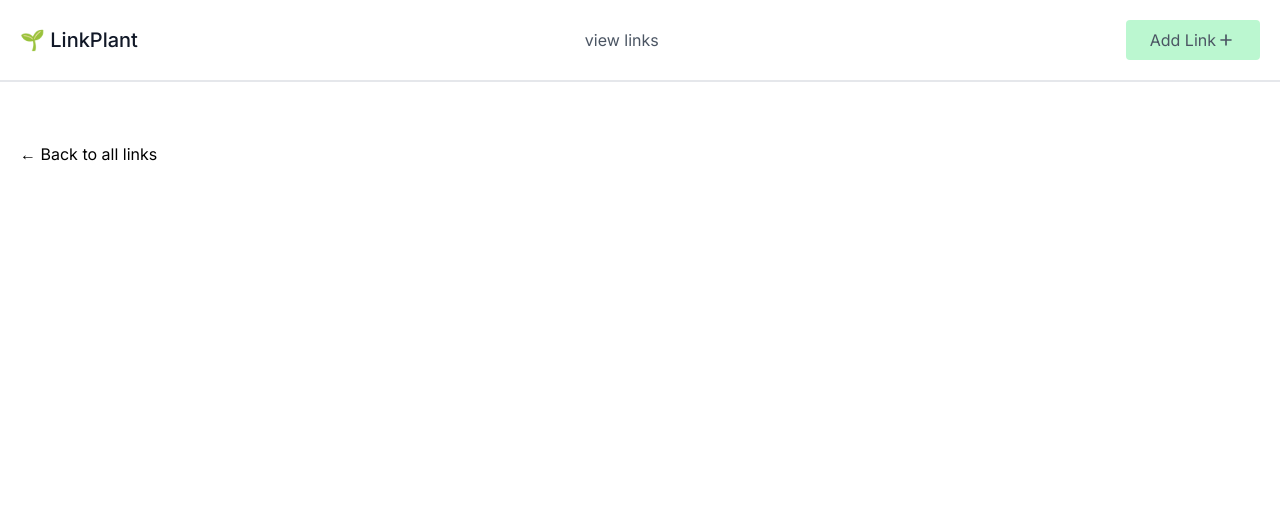
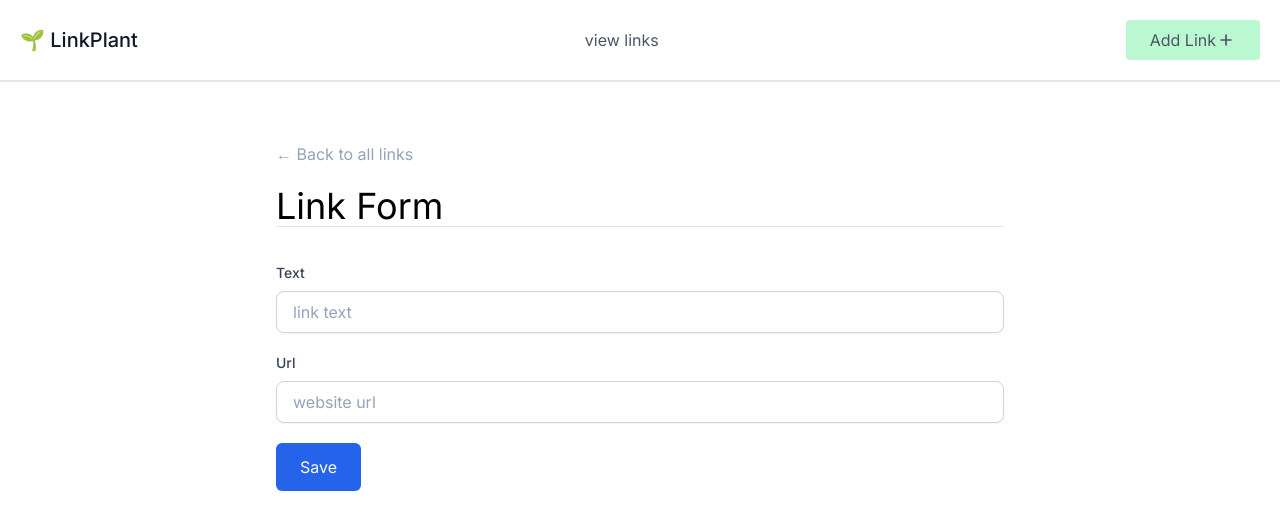
Before and after one commit to Terieyenike/xata-linkplant-nextjs, a Next.js app: page /create in a window 1280 px wide. Shown: the top 530 px of the page. Built offline with nearby package versions, Linux system fonts and the light colour scheme.

Commit message:
Feat: link form update with use client

```diff
--- a/src/app/create/page.js
+++ b/src/app/create/page.js
@@ -1,3 +1,4 @@
+"use client"
 import Link from "next/link"
 
 export default function Page() {
@@ -6,12 +7,29 @@ export default function Page() {
     console.log('successfully sent')
   }
   return (
-    <section className="container mx-auto p-5 flex flex-col mt-10">
+    <section className="mx-auto p-5 flex flex-col mt-10 my-0 md:w-3/4 lg:w-3/5">
       <Link href={'/'}>
-      <p>
+      <p className="text-slate-400">
         <span>&larr;</span> Back to all links
       </p>
       </Link>
+      <h1 className="text-4xl mt-5 border-b my-4">Link Form</h1>
+      <form className="mt-5 odd:mb-5 even:mt-6" onSubmit={handleSubmit}>
+        <div>
+          <label htmlFor="text" className="block"><span className="block text-slate-700 text-sm font-medium mb-2">Text</span></label>
+          <input type="text" placeholder="link text" className="w-full px-4 py-2 border bg-white border-slate-300 shadow-sm rounded-lg appearance-none focus:outline-none block placeholder-slate-400" id='text' />
+        </div>
+        <div className="mt-5">
+          <label htmlFor="url" className="block"><span className="block text-slate-700 text-sm font-medium mb-2">Url</span></label>
+          <input type="text" placeholder="website url" className="w-full px-4 py-2 border bg-white border-slate-300 shadow-sm rounded-lg appearance-none focus:outline-none block placeholder-slate-400" id='text' />
+        </div>
+        <div className="max-sm:w-full mt-5">
+          <button className="bg-blue-600 hover:bg-blue-700 px-6 py-3 text-white border-x-blue-500 rounded-md">Save</button>
+        </div>
+      </form>
     </section>
   )
 }
+
+
+// <div className="flex max-sm:justify-end items-center max-sm:w-full"><button className="w-full bg-coral-red rounded-full text-white border-coral-red px-7 py-4">Join waitlist</button></div>
```
